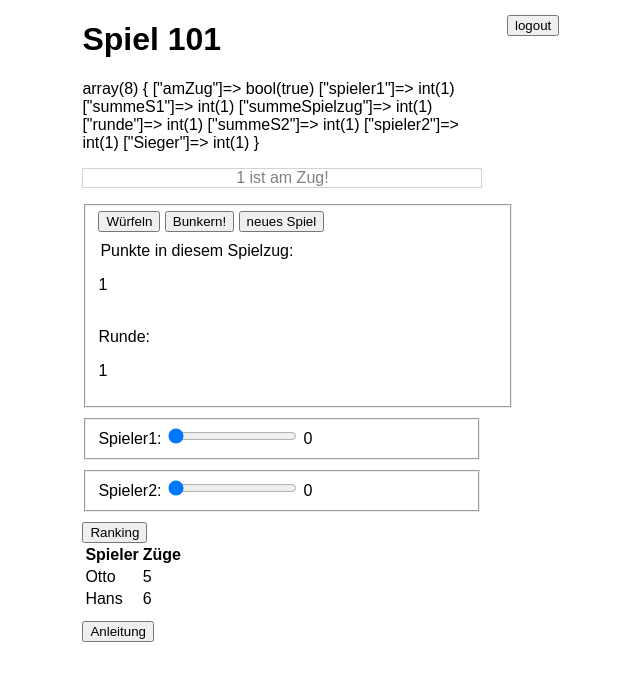
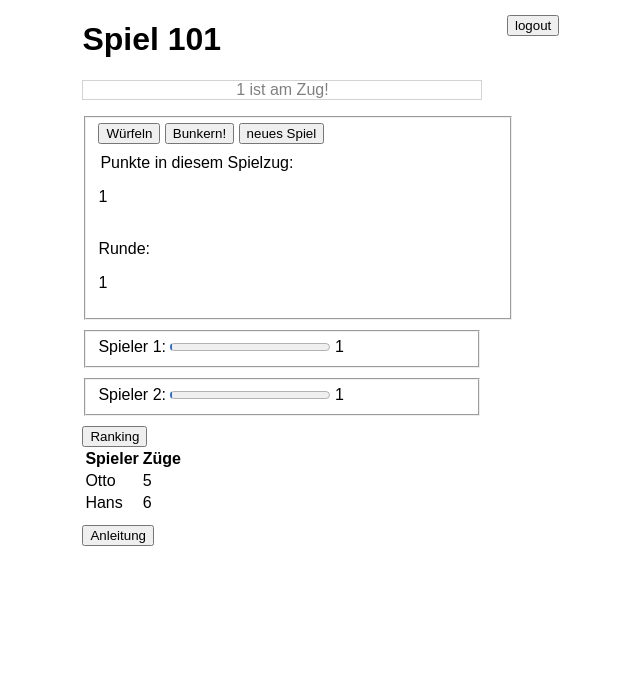
Before and after one commit to JanaKrahe/PHP_Datenbanken, a PHP site: page /PHP_Datenbanken/OberflaecheSpiel.php in a window 1280 px wide. Shown: the top 681 px of the page, without its empty margins (368-1008 px from the left). Run offline with PHP 8.4, Linux system fonts and the light colour scheme; the visitor is signed in with stand-in values (Sample User, id 1).

Commit message:
Alle funktionen drin!!

```diff
--- a/Spiel_101/OberflaecheSpiel.php
+++ b/Spiel_101/OberflaecheSpiel.php
@@ -14,10 +14,9 @@
       <kbd>(Kontextmenu: Seitenquelltext anzeigen)</kbd></p> -->
       <div>
         <h1>Spiel 101</h1>
-
+        <!--<script> alert("machwas"); </script>-->
       <?php
           session_start();
-          var_dump($_SESSION);
           include 'Spiel.php';
           include 'Ranking.php';
           $name = $_SESSION['spieler1'];
@@ -56,18 +55,23 @@
 
       <div class="Spielerscores">
         <fieldset class="schmal">
-          <label for="score">Spieler1: </label>
-	        <input type="range" id="score" class="regler" value="0"> </input>
-          <script>document.getElementById("regler").value(document.getElementById("ts").value);</script>
-          <output id="output" for="score">0</output> <br>
+          <label>Spieler 1:
+            <progress id="fortschritt" value="<?php echo $_SESSION['summeS1'] ?>" max="100"></progress>
+            <output type="text" onchange="aktualisiere_progressbar()" id="eineID">
+              <?php echo $_SESSION['summeS1'] ?>
+            </output>
+          </label>
         </fieldset>
       </div>
 
       <div class="Spielerscores">
         <fieldset class="schmal">
-          <label for="scoreG">Spieler2:</label>
-  	      <input type="range" id="scoreG" class="regler" value="0"> </input>
-  	      <output id="outputG" for="scoreG">0</output>
+          <label>Spieler 2:
+            <progress id="fortschritt" value="<?php echo $_SESSION['summeS2'] ?>" max="100"></progress>
+            <output type="text" onchange="aktualisiere_progressbar()" id="eineID">
+              <?php echo $_SESSION['summeS2'] ?>
+            </output>
+          </label>
         </fieldset>
       </div>
 
--- a/Spiel_101/regler.js
+++ b/Spiel_101/regler.js
@@ -15,3 +15,9 @@ document.addEventListener('DOMContentLoaded', function () {
 	document.getElementById('scoreG')
 		.addEventListener('input', ausgeben);
 });
+
+function aktualisiere_progressbar() {
+	var anteil = document.getElementById('eineID').value;
+	window.alert(anteil);
+	document.getElementById('fortschritt').value = anteil;
+ }
```
